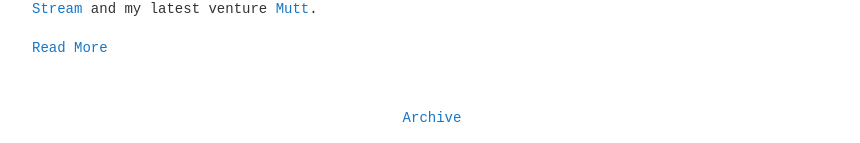
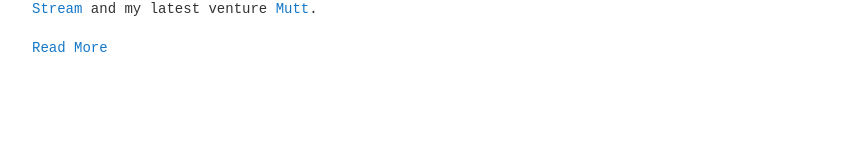
Before and after one commit to nickrhodes-gh/nickrhodes-gh.github.io, a Jekyll site: the page built from index.html, in a window 1280 px wide and 900 px high, scrolled down 1699 px. Shown: the part 754-897 px from the top of the window, without its empty margins (208-1068 px from the left). Built offline with Jekyll 4.4.1, drawn with Linux system fonts in a browser that asks for light colours; after the commit the page ends 2529 px from its top, so only the background shows below that.

Commit message:
Remove footer

```diff
--- a/_includes/footer.html
+++ /dev/null
@@ -1,3 +0,0 @@
-<div class="post-footer">
-    <div class="column-full"><a href="{{ '/blog' | prepend: site.baseurl | prepend: site.url }}">Archive</a></div>
-</div>
--- a/_layouts/default.html
+++ b/_layouts/default.html
@@ -24,11 +24,6 @@
             </div>
         </header>
         {{ content }}
-        <footer class="main-footer">
-            <p class="wc-container disclaimer">
-                {% include footer.html %}
-            </p>
-        </footer>
 
         <link rel="stylesheet" type="text/css" href="{{ site.baseurl }}/assets/css/reset.css">
         <link rel="stylesheet" type="text/css" href="{{ site.baseurl }}/assets/css/syntax.css">
```
